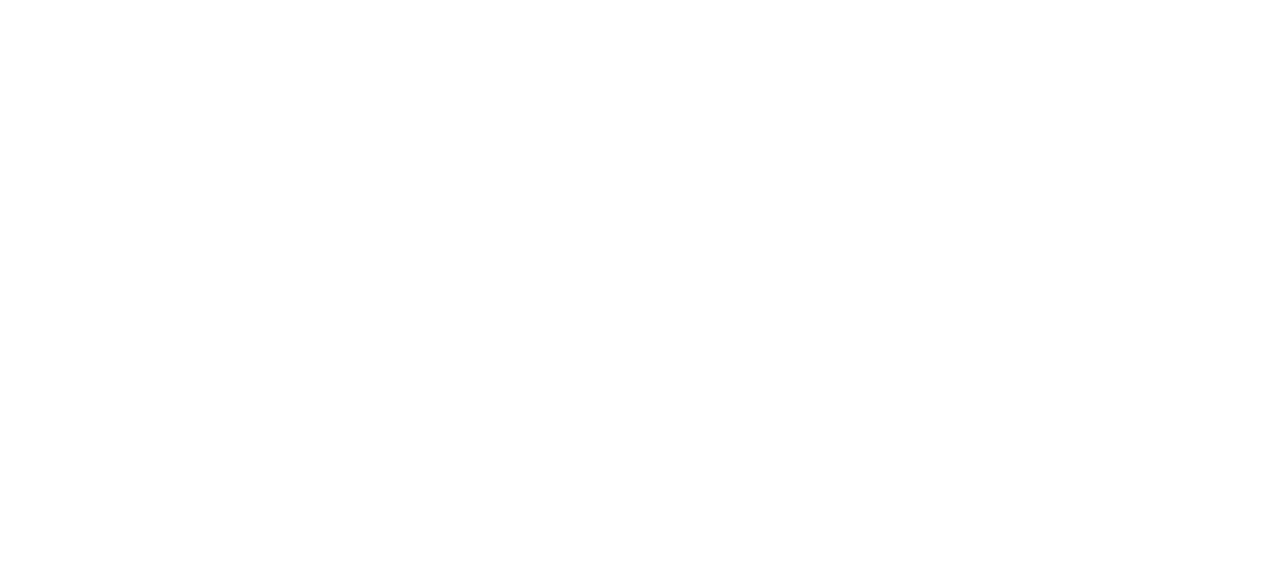
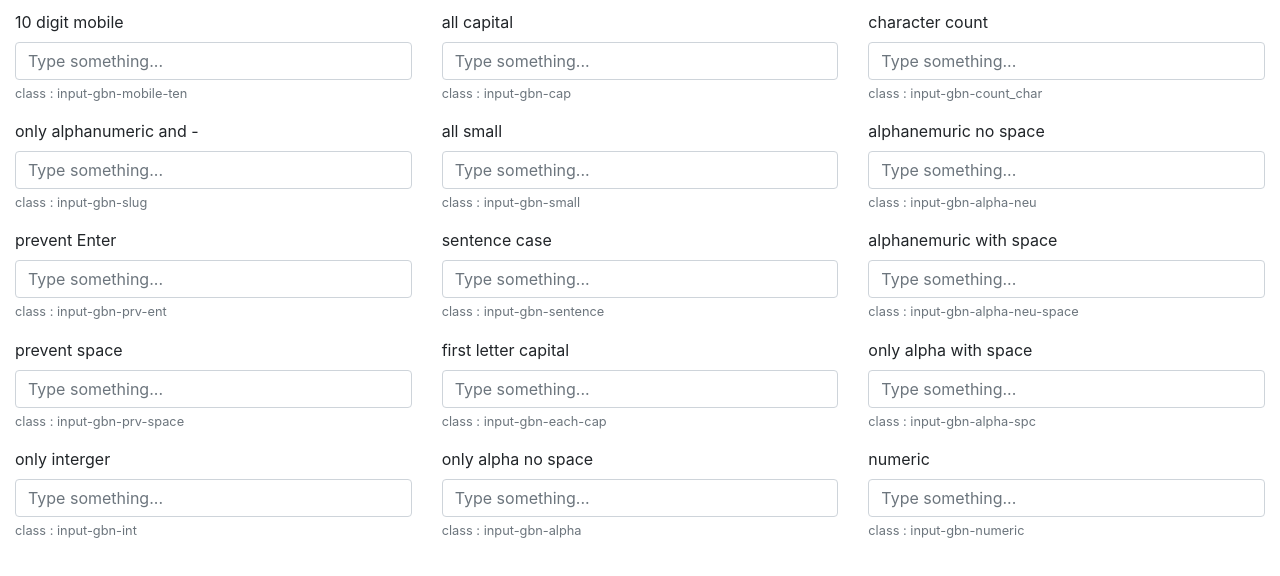
Before and after one commit to inandi/jQuery-form-validator, a plain HTML site: page index.html in a window 1280 px wide. Drawn offline with nearby package versions, Linux system fonts and the light colour scheme.

Commit message:
added minified js

```diff
--- a/index.html
+++ b/index.html
@@ -2,8 +2,97 @@
 <html>
 <head>
 	<title>Test</title>
+	<link href="https://stackpath.bootstrapcdn.com/bootstrap/4.4.1/css/bootstrap.min.css" rel="stylesheet" integrity="sha384-Vkoo8x4CGsO3+Hhxv8T/Q5PaXtkKtu6ug5TOeNV6gBiFeWPGFN9MuhOf23Q9Ifjh" crossorigin="anonymous">
 </head>
 <body>
-
+	<div class="col-md-12">
+		<div class="row" style="margin-top: 10px;">
+			<div class="col-md-4">
+				<div class="form-group">
+					<label> 10 digit mobile </label>
+					<input type="text" class="form-control input-gbn-mobile-ten" placeholder="Type something...">
+					<small class="form-text text-muted"> class : input-gbn-mobile-ten</small>
+				</div>
+				<div class="form-group">
+					<label> only alphanumeric and - </label>
+					<input type="text" class="form-control input-gbn-slug" placeholder="Type something...">
+					<small class="form-text text-muted"> class : input-gbn-slug</small>
+				</div>
+				<div class="form-group">
+					<label> prevent Enter </label>
+					<input type="text" class="form-control  input-gbn-prv-ent" placeholder="Type something...">
+					<small class="form-text text-muted"> class : input-gbn-prv-ent </small>
+				</div>
+				<div class="form-group">
+					<label> prevent space </label>
+					<input type="text" class="form-control  input-gbn-prv-space" placeholder="Type something...">
+					<small class="form-text text-muted"> class : input-gbn-prv-space </small>
+				</div>
+				<div class="form-group">
+					<label> only interger </label>
+					<input type="text" class="form-control  input-gbn-int" placeholder="Type something...">
+					<small class="form-text text-muted"> class : input-gbn-int </small>
+				</div>
+			</div>
+			<div class="col-md-4">
+				<div class="form-group">
+					<label> all capital </label>
+					<input type="text" class="form-control  input-gbn-cap" placeholder="Type something...">
+					<small class="form-text text-muted"> class : input-gbn-cap </small>
+				</div>
+				<div class="form-group">
+					<label> all small </label>
+					<input type="text" class="form-control  input-gbn-small" placeholder="Type something...">
+					<small class="form-text text-muted"> class : input-gbn-small </small>
+				</div>
+				<div class="form-group">
+					<label> sentence case </label>
+					<input type="text" class="form-control  input-gbn-sentence" placeholder="Type something...">
+					<small class="form-text text-muted"> class : input-gbn-sentence </small>
+				</div>
+				<div class="form-group">
+					<label> first letter capital </label>
+					<input type="text" class="form-control  input-gbn-each-cap" placeholder="Type something...">
+					<small class="form-text text-muted"> class : input-gbn-each-cap </small>
+				</div>
+				<div class="form-group">
+					<label> only alpha no space </label>
+					<input type="text" class="form-control  input-gbn-alpha" placeholder="Type something...">
+					<small class="form-text text-muted"> class : input-gbn-alpha </small>
+				</div>
+			</div>
+			<div class="col-md-4">
+				<div class="form-group">
+					<label> character count </label>
+					<input type="text" class="form-control  input-gbn-count_char" placeholder="Type something...">
+					<small class="form-text text-muted"> class : input-gbn-count_char </small>
+				</div>
+				<div class="form-group">
+					<label> alphanemuric no space </label>
+					<input type="text" class="form-control  input-gbn-alpha-neu" placeholder="Type something...">
+					<small class="form-text text-muted"> class : input-gbn-alpha-neu </small>
+				</div>
+				<div class="form-group">
+					<label> alphanemuric with space </label>
+					<input type="text" class="form-control  input-gbn-alpha-neu-space" placeholder="Type something...">
+					<small class="form-text text-muted"> class : input-gbn-alpha-neu-space </small>
+				</div>
+				<div class="form-group">
+					<label> only alpha with space </label>
+					<input type="text" class="form-control  input-gbn-alpha-spc" placeholder="Type something...">
+					<small class="form-text text-muted"> class : input-gbn-alpha-spc </small>
+				</div>
+				<div class="form-group">
+					<label> numeric </label>
+					<input type="text" class="form-control  input-gbn-numeric" placeholder="Type something...">
+					<small class="form-text text-muted"> class : input-gbn-numeric </small>
+				</div>
+			</div>
+		</div>
+	</div>
+	<script src="https://code.jquery.com/jquery-3.5.1.min.js" integrity="sha256-9/aliU8dGd2tb6OSsuzixeV4y/faTqgFtohetphbbj0=" crossorigin="anonymous"></script>
+	<script src="https://stackpath.bootstrapcdn.com/bootstrap/4.4.1/js/bootstrap.min.js" integrity="sha384-wfSDF2E50Y2D1uUdj0O3uMBJnjuUD4Ih7YwaYd1iqfktj0Uod8GCExl3Og8ifwB6" crossorigin="anonymous"></script>
+	<link href="https://stackpath.bootstrapcdn.com/bootstrap/4.4.1/css/bootstrap.min.css" rel="stylesheet" integrity="sha384-Vkoo8x4CGsO3+Hhxv8T/Q5PaXtkKtu6ug5TOeNV6gBiFeWPGFN9MuhOf23Q9Ifjh" crossorigin="anonymous">
+	<script src="jQuery-form-validator.js"></script>
 </body>
 </html>
```
Also changed, not shown: jQuery-form-validator.js, jQuery-form-validator.min.js.
